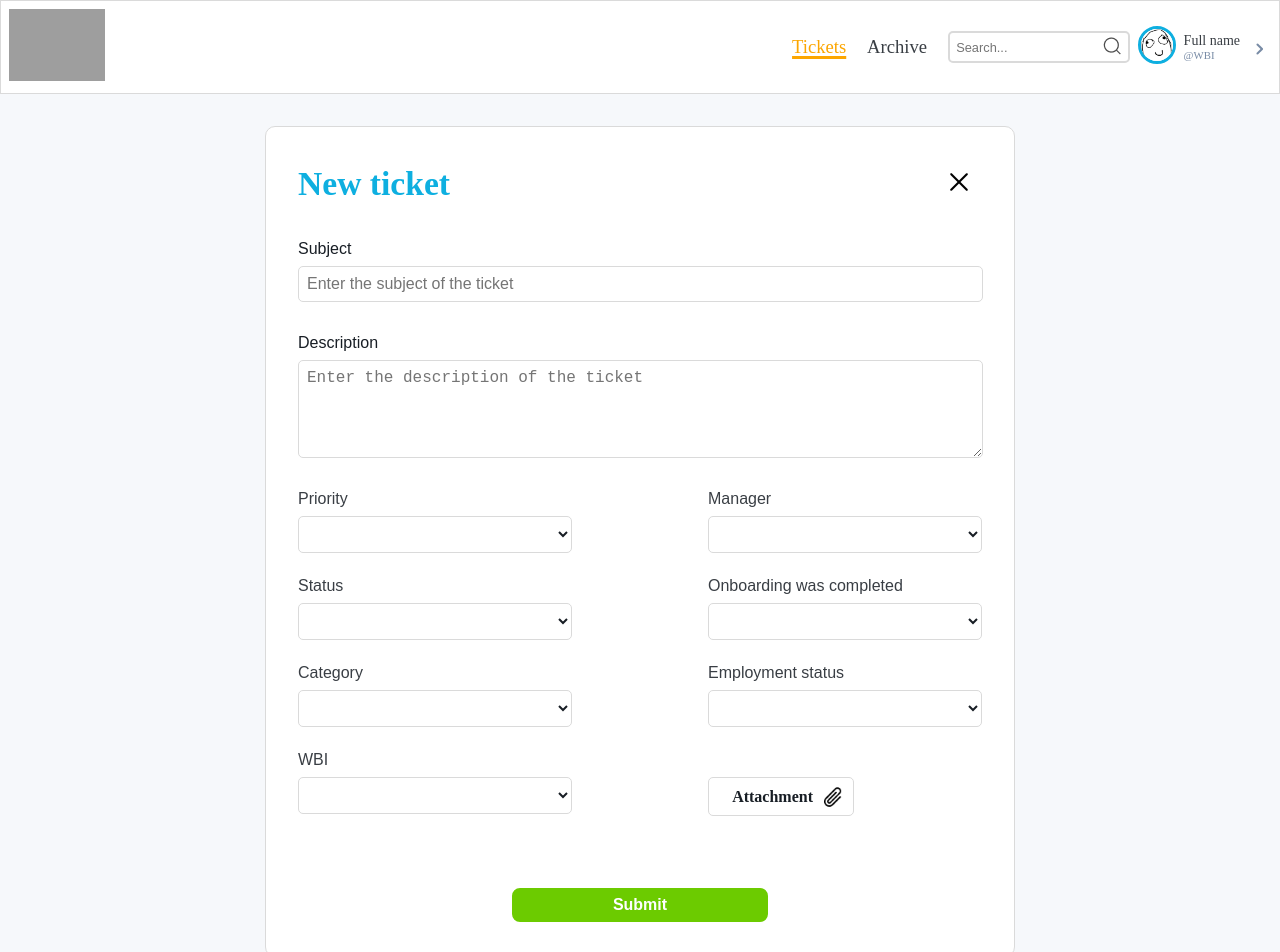
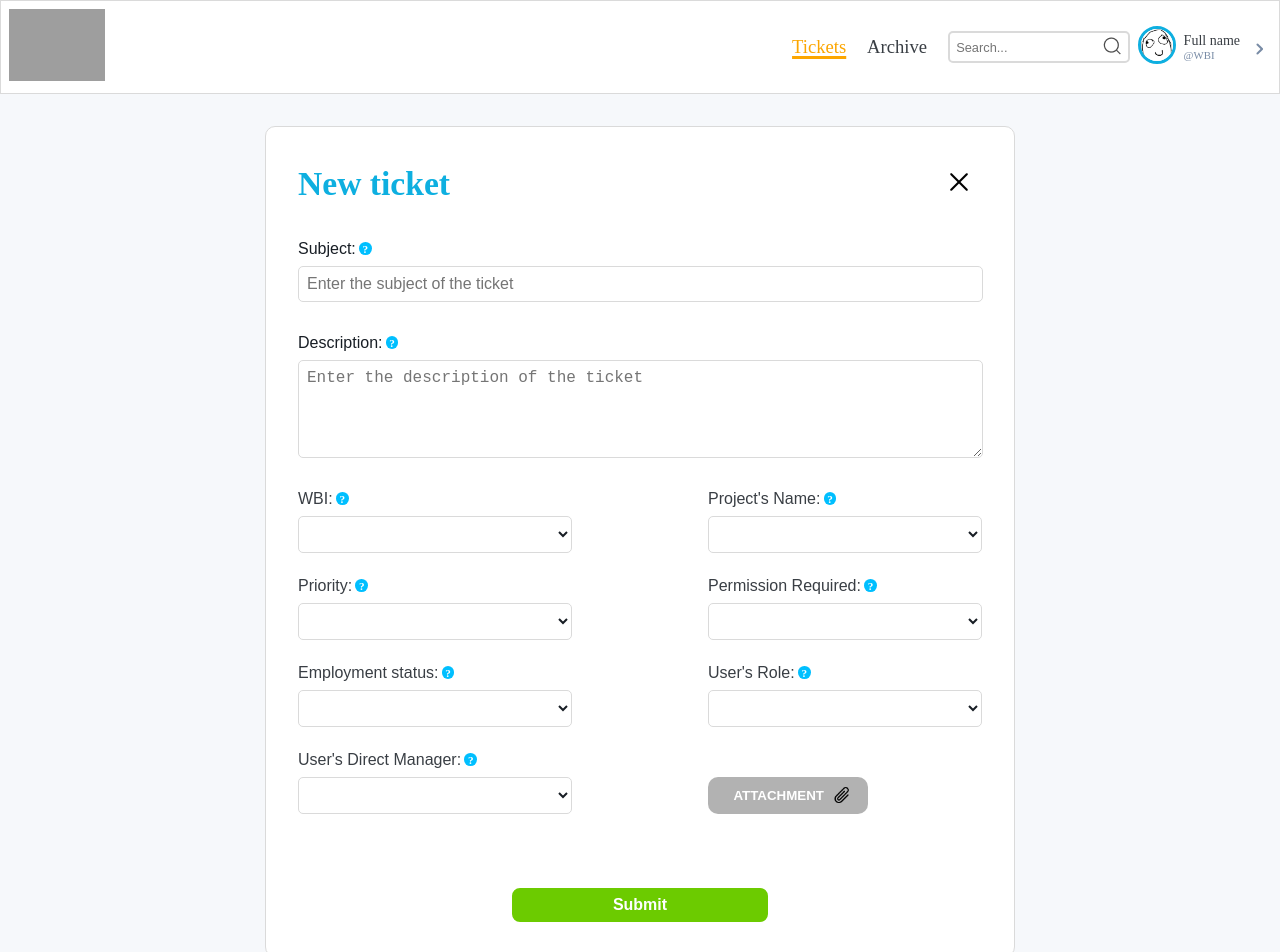
Before and after one commit to wfgemyd/CP, a Vue app in the folder mvc/view/: page /new_ticket in a window 1280 px wide. Shown: the top 952 px of the page. Built offline with nearby package versions, Linux system fonts and the light colour scheme; grey boxes are pictures that could not be loaded.

Commit message:
fixes:
new ticket (more info icon), archive (editing columns), wrapper2, colors and buttons, extended item ( added new fields), new ticket (removing the place holders and adding the actual filed names)

```diff
--- a/mvc/view/src/components/archive.vue
+++ b/mvc/view/src/components/archive.vue
@@ -1,19 +1,53 @@
 <script setup>
-import { ref } from 'vue';
+import { ref, computed } from 'vue';
 import Navbar from "./nav_bar.vue";
 import { useRouter } from 'vue-router';
 
 const router = useRouter();
+const showMenu = ref(false);
+const activeButton = ref(null);
+const rows = ref(10);
+const archiveItems = ref([
+  // Placeholder data for archive items
+  { id: 1, priority: 'HIGH', artifactIdTitle: 'Placeholder Title 1', assignedTo: 'Manager', createdBy: 'User', status: 'Closed', employmentStatus: 'EMPLOYEE', category: 'Gendalf', lastModified: '02/02/2022' },
+  // Additional items
+  { id: 2, priority: 'MEDIUM', artifactIdTitle: 'Placeholder Title 2', assignedTo: 'Developer', createdBy: 'Admin', status: 'In Progress', employmentStatus: 'CONTRACTOR', category: 'Rohan', lastModified: '03/03/2022' },
+  { id: 3, priority: 'LOW', artifactIdTitle: 'Placeholder Title 3', assignedTo: 'Designer', createdBy: 'Manager', status: 'Open', employmentStatus: 'EMPLOYEE', category: 'Gondor', lastModified: '04/04/2022' },
+]);
 
+const allColumns = ref([
+  'PRIORITY',
+  'ARTIFACT ID : TITLE',
+  'ASSIGNED TO',
+  'CREATED BY',
+  'STATUS',
+  'EMPLOYMENT STATUS',
+  'CATEGORY',
+  'LAST MODIFIED',
+]);
+
+const columns = ref(allColumns.value.map(name => ({ name, visible: true })));
+
+function toggleColumnVisibility(columnName) {
+  const column = columns.value.find(c => c.name === columnName);
+  if (column) {
+    column.visible = !column.visible;
+  }
+}
+
+const modifyColumnsMenuVisible = ref(false);
+
+function toggleModifyColumnsMenu() {
+  modifyColumnsMenuVisible.value = !modifyColumnsMenuVisible.value;
+}
 </script>
 
 <template>
   <div class="wrapper2">
     <Navbar/>
     <div class="tracker">
-
       <div class="title">
-      <h1>Tracker Search Results (7 Items)</h1>
+        <h1>Tracker Search Results ({{ archiveItems.length }} Items)</h1>
         <div class="buttons">
           <button class="btn">New Search</button>
           <button class="btn">Refine Search</button>
@@ -21,86 +55,38 @@ const router = useRouter();
         </div>
       </div>
       <div class="controls">
-      <button class="btn" @click="toggleMenu('addColumn')">Add Column</button>
-      <button class="btn" @click="toggleMenu('removeColumn')">Remove Column</button>
-      <select class="btn">
-        <option>Rows</option>
-        <option value="10">10 Rows</option>
-        <option value="20">20 Rows</option>
-        <option value="30">30 Rows</option>
-      </select>
+        <button class="btn" @click="toggleModifyColumnsMenu">Modify Columns</button>
       </div>
-
+      <div v-if="modifyColumnsMenuVisible" class="modify-columns-menu">
+        <div v-for="column in allColumns" :key="column">
+          <input type="checkbox" :id="column" :checked="columns.find(c => c.name === column && c.visible)" @change="toggleColumnVisibility(column)">
+          <label :for="column">{{ column }}</label>
+        </div>
+      </div>
       <table :class="{ 'table-lower': showMenu }">
         <thead>
         <tr>
           <th><input type="checkbox"></th>
-        <th>PRIORITY</th>
-        <th>ARTIFACT ID : TITLE</th>
-        <th>ASSIGNED TO</th>
-        <th>CREATED BY</th>
-        <th>STATUS</th>
-        <th>EMPLOYMENT STATUS</th>
-        <th>CATEGORY</th>
-        <th>LAST MODIFIED</th>
+          <th v-for="column in columns" v-show="column.visible" :key="column.name">{{ column.name }}</th>
         </tr>
         </thead>
         <tbody>
-      <tr v-for="item in archiveItems" :key="item.id">
+        <tr v-for="item in archiveItems.slice(0, rows)" :key="item.id">
           <td><input type="checkbox"></td>
-        <td>{{ item.priority }}</td>
-        <td>{{ item.artifactIdTitle }}</td>
-        <td>{{ item.assignedTo }}</td>
-        <td>{{ item.createdBy }}</td>
-        <td>{{ item.status }}</td>
-        <td>{{ item.employmentStatus }}</td>
-        <td>{{ item.category }}</td>
-        <td>{{ item.lastModified }}</td>
+          <td v-if="columns.find(c => c.name === 'PRIORITY' && c.visible)">{{ item.priority }}</td>
+          <td v-if="columns.find(c => c.name === 'ARTIFACT ID : TITLE' && c.visible)">{{ item.artifactIdTitle }}</td>
+          <td v-if="columns.find(c => c.name === 'ASSIGNED TO' && c.visible)">{{ item.assignedTo }}</td>
+          <td v-if="columns.find(c => c.name === 'CREATED BY' && c.visible)">{{ item.createdBy }}</td>
+          <td v-if="columns.find(c => c.name === 'STATUS' && c.visible)">{{ item.status }}</td>
+          <td v-if="columns.find(c => c.name === 'EMPLOYMENT STATUS' && c.visible)">{{ item.employmentStatus }}</td>
+          <td v-if="columns.find(c => c.name === 'CATEGORY' && c.visible)">{{ item.category }}</td>
+          <td v-if="columns.find(c => c.name === 'LAST MODIFIED' && c.visible)">{{ item.lastModified }}</td>
         </tr>
         </tbody>
       </table>
-    <div v-if="showMenu" class="menu">
-      <div v-if="activeButton === 'addColumn'">
-        <!-- Content for 'Add Column' goes here -->
-      </div>
-      <div v-if="activeButton === 'removeColumn'">
-        <!-- Content for 'Remove Column' goes here -->
-      </div>
-    </div>
-    <p>showMenu: {{ showMenu }}</p>
-    <p>activeButton: {{ activeButton }}</p>
     </div>
   </div>
 </template>
-
-<script>
-import { ref } from 'vue';
-
-export default {
-  name: 'TrackerComponent',
-  setup() {
-    const showMenu = ref(false);
-    const activeButton = ref(null);
-    const archiveItems = ref([
-      // Placeholder data for archive items
-      { id: 1, priority: 'HIGH', artifactIdTitle: 'Placeholder Title 1', assignedTo: 'Manager', createdBy: 'User', status: 'Closed', employmentStatus: 'EMPLOYEE', category: 'Gendalf', lastModified: '02/02/2022' },
-      // Add more items as needed
-    ]);
-
-    function toggleMenu(button) {
-      showMenu.value = !showMenu.value;
-      activeButton.value = button;
-    }
-
-    return {
-      showMenu,
-      activeButton,
-      archiveItems,
-      toggleMenu,
-    };
-  },
-};
-</script>
 
 <style scoped lang="sass">
 @use '../styles/_colors.sass' as *
@@ -110,6 +96,20 @@ export default {
   text-decoration: underline
   text-underline-offset: 3px
   text-decoration-thickness: 3px
+
+
+.modify-columns-menu
+  position: absolute
+  background-color: white
+  border: 1px solid #ccc
+  padding: 10px
+  border-radius: 5px
+  box-shadow: 0 2px 5px rgba(0,0,0,0.2)
+  z-index: 100
+  /* Position the menu below the "Modify Columns" button */
+  top: 100% /* Adjust as needed */
+  left: 0 /* Adjust as needed */
+
 
 $font-family-sarabun: 'Sarabun', sans-serif
 $font-family-alef: 'Alef', sans-serif
--- a/mvc/view/src/components/extended_item.vue
+++ b/mvc/view/src/components/extended_item.vue
@@ -68,6 +68,14 @@ function submitResponse() {
             <span class="label">Project:</span>
             <div class="content">{{ ticket.project }}</div>
           </div>
+          <div class="ticket-row">
+            <span class="label">Role:</span>
+            <div class="content">{{ ticket.role }}</div>
+          </div>
+          <div class="ticket-row">
+            <span class="label">Employment Status:</span>
+            <div class="content">{{ ticket.EmploymentStatus || "Contractor" }}</div>
+          </div>
         </div>
         <div class="assignedto-detail">
           <span class="label">Assigned to:</span>
@@ -107,4 +115,5 @@ function submitResponse() {
 <style scoped lang="sass">
 @import '../styles/main.sass'
 
+
 </style>
--- a/mvc/view/src/components/new_ticket.vue
+++ b/mvc/view/src/components/new_ticket.vue
@@ -47,60 +47,91 @@ const ticketDescription = ref('');
       <button class="X" ><img @click="goTotickets" src="../assets/Plus.png" alt="X"></button>
     </div>
     <div class="newticket_subject">
-      <label for="subject">Subject</label>
+      <div class="label-container">
+      <label for="subject">Subject:</label>
+      <div class="circle"><p class="question-mark">?</p></div></div>
       <input type="text" id="subject" name="subject" v-model="ticketSubject" placeholder="Enter the subject of the ticket" required>
     </div>
     <div class="newticket_description">
-      <label for="description">Description</label>
+      <div class="label-container">
+      <label for="description">Description:</label>
+      <div class="circle"><p class="question-mark">?</p></div></div>
       <textarea id="description" name="description" v-model="ticketDescription" placeholder="Enter the description of the ticket" required></textarea>
     </div>
     <div class="choosing_fields">
       <ul class="fields">
         <li>
-          <label for="priority">Priority</label>
+          <div class="label-container">
+          <label for="WBI">WBI: </label>
+          <div class="circle"><p class="question-mark">?</p></div></div>
+
+          <select id="WBI" name="WBI" v-model="selectedWBI">
+            <option v-for="(label, value) in ticket_WBI" :key="value" :value="value">{{ label }}</option>
+          </select>
+        </li>
+        <li>
+          <div class="label-container">
+          <label for="priority">Priority:</label>
+          <div class="circle"><p class="question-mark">?</p></div></div>
+
           <select id="priority" name="priority" v-model="selectedPriority" >
             <option v-for="(label, value) in ticket_priority" :key="value" :value="value">{{ label }}</option>
           </select>
         </li>
         <li>
-          <label for="status">Status</label>
-          <select id="status" name="status" v-model="selectedStatus">
-            <option v-for="(label, value) in ticket_status" :key="value" :value="value">{{ label }}</option>
+          <div class="label-container">
+          <label for="employment_status">Employment status:</label>
+          <div class="circle"><p class="question-mark">?</p></div></div>
+
+          <select id="employment_status" name="employment_status" v-model="selectedEmploymentStatus">
+            <option v-for="(label, value) in employment_status" :key="value" :value="value">{{ label }}</option>
           </select>
         </li>
         <li>
-          <label for="category">Category</label>
+          <div class="label-container">
+          <label for="manager">User's Direct Manager:</label>
+          <div class="circle"><p class="question-mark">?</p></div></div>
+
+          <select id="manager" name="manager" v-model="selectedManager">
+            <option v-for="(label, value) in ticket_manager" :key="value" :value="value">{{ label }}</option>
+          </select>
+        </li>
+      </ul>
+      <ul class="fields2">
+
+        <li>
+          <div class="label-container">
+          <label for="category">Project's Name:</label>
+          <div class="circle"><p class="question-mark">?</p></div></div>
+
           <select id="category" name="category" v-model="selectedCategory">
             <option v-for="(label, value) in required_category" :key="value" :value="value">{{ label }}</option>
           </select>
         </li>
         <li>
-          <label for="WBI">WBI</label>
-          <select id="WBI" name="WBI" v-model="selectedWBI">
-            <option v-for="(label, value) in ticket_WBI" :key="value" :value="value">{{ label }}</option>
-          </select>
-        </li>
-      </ul>
-      <ul class="fields2">
-        <li>
-          <label for="manager">Manager</label>
-          <select id="manager" name="manager" v-model="selectedManager">
-            <option v-for="(label, value) in ticket_manager" :key="value" :value="value">{{ label }}</option>
+          <div class="label-container">
+          <label for="permission_required">Permission Required:</label>
+          <div class="circle"><p class="question-mark">?</p></div></div>
+
+          <select id="permission_required" name="selectedPermissionRequired" v-model="selectedPermissionRequired">
+            <option v-for="(label, value) in permission_required" :key="value" :value="value">{{ label }}</option>
           </select>
         </li>
         <li>
-          <label for="onboarding_was_completed">Onboarding was completed</label>
-          <select id="onboarding_was_completed" name="onboarding_was_completed" v-model="selectedOnboarding">
-            <option v-for="(label, value) in onboarding_was_completed" :key="value" :value="value">{{ label }}</option>
+          <div class="label-container">
+          <label for="user_role">User's Role:</label>
+          <div class="circle"><p class="question-mark">?</p></div></div>
+
+          <select id="user_role" name="selectedUserRole" v-model="selectedUserRole">
+            <option v-for="(label, value) in user_role" :key="value" :value="value">{{ label }}</option>
           </select>
         </li>
-        <li>
-          <label for="employment_status">Employment status</label>
-          <select id="employment_status" name="employment_status" v-model="selectedEmploymentStatus">
-            <option v-for="(label, value) in employment_status" :key="value" :value="value">{{ label }}</option>
-          </select>
+
+        <li class="add_attachment">
+          <div class="button_extended_container">
+            <button class="add_attachment">Attachment <img class="paperclip" src="../assets/Paperclip.png" alt="add attachments"></button>
+          </div>
         </li>
-        <li class="add_attachment"> <h4 class="text_in_attachment">Attachment</h4> <img class="paperclip" src = "../assets/Paperclip.png" alt="add attachments"> </li>
       </ul>
       </div>
       <div class="finalize_ticket">
@@ -115,6 +146,7 @@ const ticketDescription = ref('');
 <style scoped lang="sass">
   @use '../styles/_colors.sass' as *
   @use '../styles/_navbar.sass' as *
+  @use '../styles/extended_item_tickets.sass' as *
   :deep(.tickets_tab)
     color: $n_in_nxp
     text-decoration: underline
@@ -135,4 +167,24 @@ const ticketDescription = ref('');
       border: none
       background: none
       scale: 120%
+
+  .label-container
+    display: flex
+    justify-content: center
+    align-items: start
+    .circle
+      width: 0.8rem
+      height: 0.8rem
+      background-color: #00BFFF
+      border-radius: 50% //makes it a circle
+      display: flex //centers the text
+      justify-content: center //centers the text
+      align-items: center //centers the text
+      margin-top: 0.15rem
+      margin-left: 0.2rem
+
+      .question-mark
+        font-size: 0.7rem
+        font-weight: bold
+        color: white
 </style>
--- a/mvc/view/src/styles/_new_ticket.sass
+++ b/mvc/view/src/styles/_new_ticket.sass
@@ -4,6 +4,7 @@
 @use "./radius.sass" as * //import all the variables from index.sass
 @use "./fonts.sass" as * //import all the variables from index.sass
 @use "./navbar.sass" as *
+
 *,
 *::before,
 *::after
@@ -107,6 +108,7 @@ textarea
     margin-bottom: 1.5rem
 
 
+
     label
       font-size: 1rem
       color: $text_color
@@ -127,27 +129,32 @@ textarea
         outline: none
         border-color: $field_border_clicked
 
-  .add_attachment
-    display: flex
-    justify-content: flex-end
-    flex-direction: row
-    align-items: center
-    padding-left: 0.5rem
-    padding-right: 0.5rem
-    margin: 0
-    margin-top: 1.625rem
-    width: 8rem
-    height: 2.3125rem
-    border-radius: $radius_inner
-    border: 0.1rem solid $field_border
-    .text_in_attachment
-      color: $header-color
-      font: $font_text
-      font-size: $btn_fontsize
-      font-weight: bolder
-      margin-right: 0.5rem
-    .paperclip
-      height: 1.5rem
+    // Apply common button styling to .add_attachment
+    .add_attachment
+      @extend .button-common
+      background-color: $button-bg-color
+      color: $button-color
+      gap: 0.5rem // Space between text and image
+      justify-content: flex-end
+      width: 8rem
+      margin-right: 2rem
+      margin-top: 1.625rem
+      border-radius: $radius_outer
+
+      &:hover
+        background-color: $button-hover-bg-color
+
+      // Paperclip image styling
+      .paperclip
+        width: $paperclip-size
+        height: auto // Maintain aspect ratio
+
+      // Text styling inside the button
+      .text_in_attachment
+        color: $button-color
+        font-weight: bold
+        margin-right: 0.5rem
+
 
 .finalize_ticket
   button.finalize_ticket_btn
--- a/mvc/view/src/styles/main.css
+++ b/mvc/view/src/styles/main.css
@@ -67,6 +67,24 @@
   background-color: #468500;
   border-color: #6ccb00;
   color: #FFFFFF;
+}
+
+.button-common, .extended_container .extended-item .ticket-response .button_extended_container .add_attachment, .extended_container .extended-item .ticket-response .button_extended_container_ .add_attachment, .extended_container .extended-item .ticket-response .button_extended_container .add_comment, .extended_container .extended-item .ticket-response .button_extended_container_ .add_comment, .fields li .add_attachment, .fields2 li .add_attachment {
+  height: 1.3rem;
+  padding: 0.5rem 1rem;
+  border: none;
+  border-radius: 0.5rem;
+  cursor: pointer;
+  display: inline-flex;
+  align-items: center;
+  justify-content: center;
+  text-transform: uppercase;
+  font-weight: bold;
+  transition: background-color 0.3s ease-in-out, color 0.3s ease-in-out;
+  margin-top: 0.5rem;
+}
+.button-common:hover, .extended_container .extended-item .ticket-response .button_extended_container .add_attachment:hover, .extended_container .extended-item .ticket-response .button_extended_container_ .add_attachment:hover, .extended_container .extended-item .ticket-response .button_extended_container .add_comment:hover, .extended_container .extended-item .ticket-response .button_extended_container_ .add_comment:hover, .fields li .add_attachment:hover, .fields2 li .add_attachment:hover {
+  color: #ffffff;
 }
 
 input {
@@ -464,29 +482,27 @@ textarea {
   outline: none;
   border-color: #393e44;
 }
-.fields .add_attachment, .fields2 .add_attachment {
-  display: flex;
+.fields li .add_attachment, .fields2 li .add_attachment {
+  background-color: rgba(138, 138, 138, 0.66);
+  color: #ffffff;
+  gap: 0.5rem;
   justify-content: flex-end;
-  flex-direction: row;
-  align-items: center;
-  padding-left: 0.5rem;
-  padding-right: 0.5rem;
-  margin: 0;
+  width: 8rem;
+  margin-right: 2rem;
   margin-top: 1.625rem;
-  width: 8rem;
-  height: 2.3125rem;
-  border-radius: 5px;
-  border: 0.1rem solid #dadada;
+  border-radius: 10px;
 }
-.fields .add_attachment .text_in_attachment, .fields2 .add_attachment .text_in_attachment {
-  color: #181e25;
-  font: sans-serif;
-  font-size: 1rem;
-  font-weight: bolder;
+.fields li .add_attachment:hover, .fields2 li .add_attachment:hover {
+  background-color: rgba(113, 113, 113, 0.66);
+}
+.fields li .add_attachment .paperclip, .fields2 li .add_attachment .paperclip {
+  width: 20px;
+  height: auto;
+}
+.fields li .add_attachment .text_in_attachment, .fields2 li .add_attachment .text_in_attachment {
+  color: #ffffff;
+  font-weight: bold;
   margin-right: 0.5rem;
-}
-.fields .add_attachment .paperclip, .fields2 .add_attachment .paperclip {
-  height: 1.5rem;
 }
 
 .finalize_ticket button.finalize_ticket_btn {
@@ -758,46 +774,29 @@ body {
   padding: 0.5rem;
   border: 1px solid #ccc;
 }
-.extended_container .extended-item .ticket-response .button-common, .extended_container .extended-item .ticket-response .button_extended_container .add_comment, .extended_container .extended-item .ticket-response .button_extended_container .add_attachment {
-  height: 1.3rem;
-  padding: 0.5rem 1rem;
-  border: none;
-  border-radius: 0.5rem;
-  cursor: pointer;
-  display: inline-flex;
-  align-items: center;
-  justify-content: center;
-  text-transform: uppercase;
-  font-weight: bold;
-  transition: background-color 0.3s ease-in-out, color 0.3s ease-in-out;
-  margin-top: 0.5rem;
-}
-.extended_container .extended-item .ticket-response .button-common:hover, .extended_container .extended-item .ticket-response .button_extended_container .add_comment:hover, .extended_container .extended-item .ticket-response .button_extended_container .add_attachment:hover {
-  color: #ffffff;
-}
-.extended_container .extended-item .ticket-response .button_extended_container {
+.extended_container .extended-item .ticket-response .button_extended_container, .extended_container .extended-item .ticket-response .button_extended_container_ {
   display: flex;
   justify-content: end;
   width: 100%;
 }
-.extended_container .extended-item .ticket-response .button_extended_container .add_attachment {
-  background-color: #007bff;
+.extended_container .extended-item .ticket-response .button_extended_container .add_attachment, .extended_container .extended-item .ticket-response .button_extended_container_ .add_attachment {
+  background-color: rgba(138, 138, 138, 0.66);
   color: #ffffff;
   gap: 0.5rem;
   margin-right: 2rem;
 }
-.extended_container .extended-item .ticket-response .button_extended_container .add_attachment:hover {
-  background-color: #0062cc;
+.extended_container .extended-item .ticket-response .button_extended_container .add_attachment:hover, .extended_container .extended-item .ticket-response .button_extended_container_ .add_attachment:hover {
+  background-color: rgba(113, 113, 113, 0.66);
 }
-.extended_container .extended-item .ticket-response .button_extended_container .add_attachment .paperclip {
+.extended_container .extended-item .ticket-response .button_extended_container .add_attachment .paperclip, .extended_container .extended-item .ticket-response .button_extended_container_ .add_attachment .paperclip {
   width: 20px;
   height: auto;
 }
-.extended_container .extended-item .ticket-response .button_extended_container .add_comment {
+.extended_container .extended-item .ticket-response .button_extended_container .add_comment, .extended_container .extended-item .ticket-response .button_extended_container_ .add_comment {
   background-color: #28a745;
   color: #ffffff;
 }
-.extended_container .extended-item .ticket-response .button_extended_container .add_comment:hover {
+.extended_container .extended-item .ticket-response .button_extended_container .add_comment:hover, .extended_container .extended-item .ticket-response .button_extended_container_ .add_comment:hover {
   background-color: #1e7e34;
 }
 .extended_container .timestamp {
```
Also changed, not shown: mvc/view/src/styles/_buttons.sass (+35 -0 lines), mvc/view/src/styles/_extended_item_tickets.sass (+2 -30 lines), mvc/view/src/styles/_colors.sass (line endings or trailing spaces), 1 other file (tests, documents, lock files or other folders). Lines whose indentation alone changed are shown as unchanged.
